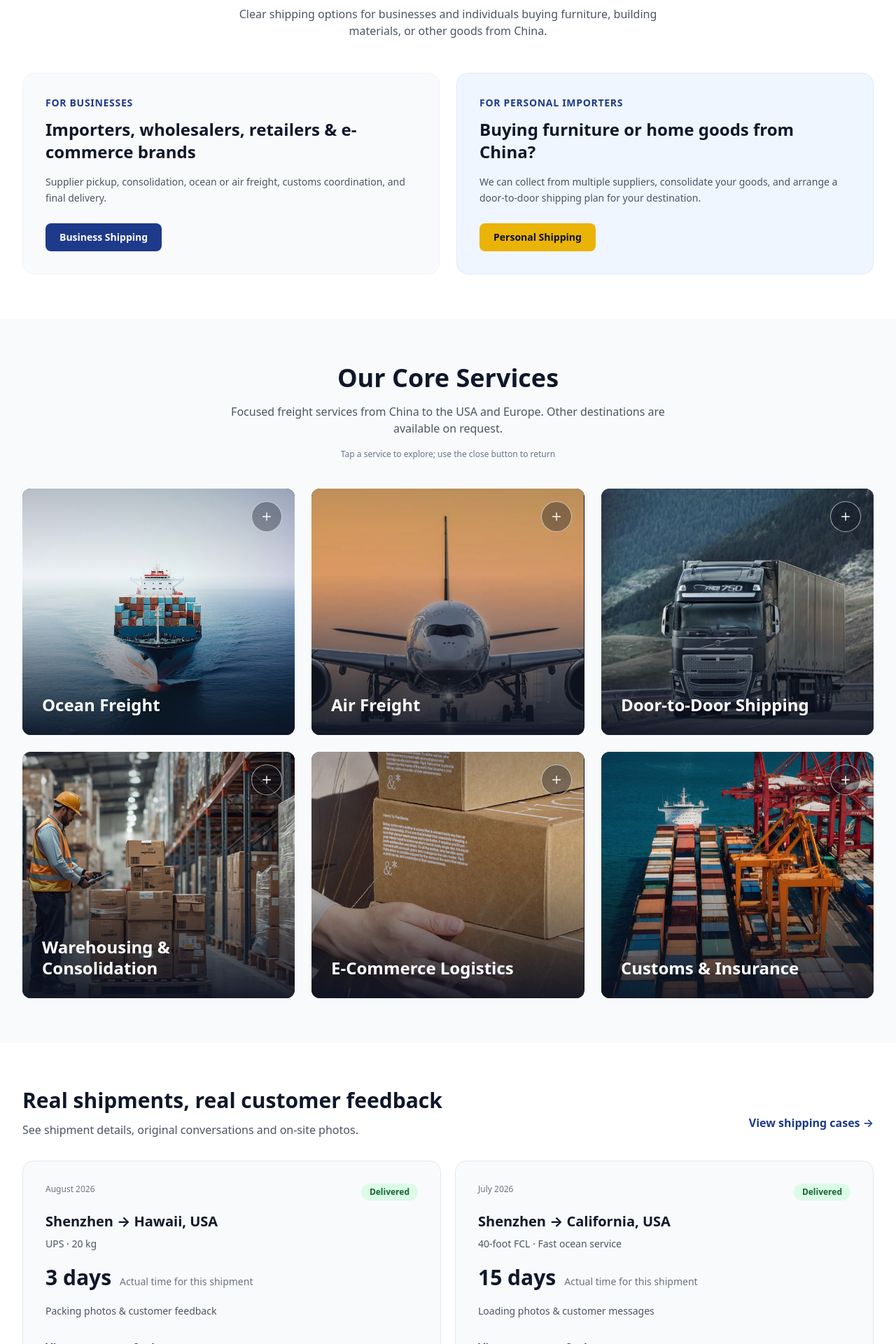
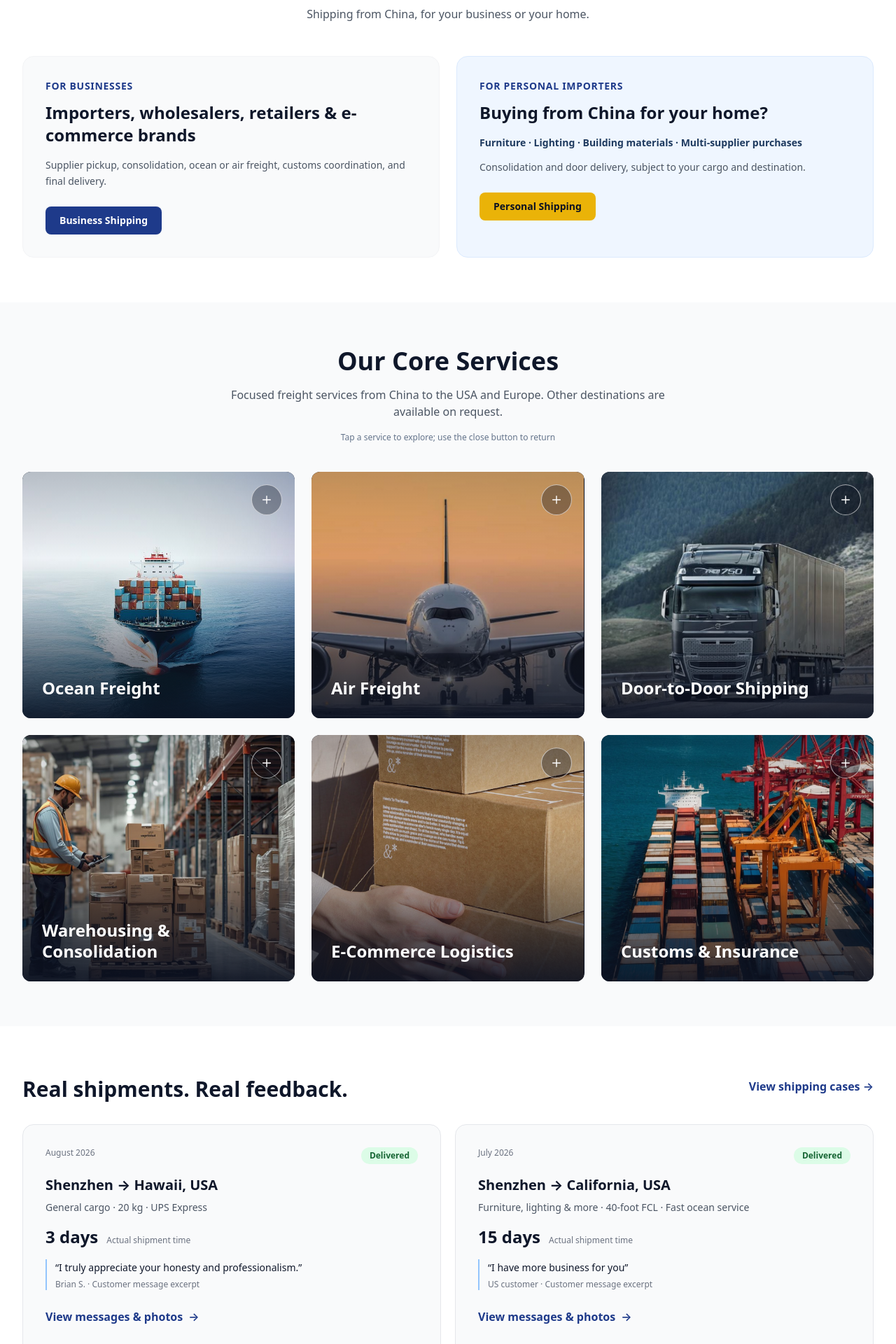
Before and after one commit to chengyao2323-sketch/huanfa-logistics, a Next.js app: page / in a window 1280 px wide. Shown: the part 880-2800 px from the top of the page at 70% size. Built offline with nearby package versions, Linux system fonts and the light colour scheme.

Commit message:
Simplify homepage strengths, shipment highlights and quote entry

```diff
--- a/src/app/page.tsx
+++ b/src/app/page.tsx
@@ -10,6 +10,15 @@ import CargoProcess from "@/components/CargoProcess";
 export default function HomePage() {
  const t = useT();
  const { locale } = useI18n();
+ const strengths = locale === "zh" ? [
+   { title: "深圳集货", description: "集中收货、核对数量，再安排出运。" },
+   { title: "多供应商协调", description: "不同供应商的货物，统一跟进。" },
+   { title: "Chris 持续跟进", description: "从询价到交付，一个联系人。" },
+ ] : [
+   { title: "Shenzhen consolidation", description: "Receive, count and prepare your goods for shipping." },
+   { title: "Multiple suppliers, coordinated", description: "One point of contact for your suppliers in China." },
+   { title: "Chris follows your shipment", description: "From quotation to delivery, one familiar contact." },
+ ];
  return <>
 {/* Hero */}
       <section className="relative bg-gradient-to-br from-brand-900 via-brand-800 to-brand-700 text-white overflow-hidden">
@@ -38,7 +47,7 @@ export default function HomePage() {
                 href="/contact"
                 className="inline-flex items-center gap-2 bg-accent-500 text-brand-900 px-6 py-3 rounded-lg font-bold hover:bg-accent-600 transition-colors"
               >
-                {t.hero.getQuote}
+                {t.nav.getQuote}
                 <svg className="w-4 h-4" fill="none" stroke="currentColor" viewBox="0 0 24 24">
                   <path strokeLinecap="round" strokeLinejoin="round" strokeWidth={2} d="M17 8l4 4m0 0l-4 4m4-4H3" />
                 </svg>
@@ -64,7 +73,7 @@ export default function HomePage() {
               {locale === "zh" ? "我们为谁运输" : "Who We Ship For"}
             </h2>
             <p className="mx-auto max-w-2xl text-gray-600">
-              {locale === "zh" ? "为企业进口商和从中国采购家具、建材或其他商品的个人客户提供清晰的运输方案。" : "Clear shipping options for businesses and individuals buying furniture, building materials, or other goods from China."}
+              {locale === "zh" ? "企业采购或个人进口，都有对应的运输方案。" : "Shipping from China, for your business or your home."}
             </p>
           </div>
           <div className="grid gap-6 lg:grid-cols-2">
@@ -78,8 +87,9 @@ export default function HomePage() {
             </div>
             <div className="rounded-2xl border border-brand-100 bg-brand-50 p-8">
               <div className="mb-3 text-sm font-bold uppercase tracking-wider text-brand-600">{locale === "zh" ? "个人进口客户" : "For Personal Importers"}</div>
-              <h3 className="mb-4 text-2xl font-bold text-brand-800">{locale === "zh" ? "从中国购买家具、建材或家居用品？" : "Buying furniture or home goods from China?"}</h3>
-              <p className="mb-6 text-sm leading-relaxed text-gray-600">{locale === "zh" ? "我们可从多个供应商收货、集中整理，并根据目的地安排门到门运输方案。" : "We can collect from multiple suppliers, consolidate your goods, and arrange a door-to-door shipping plan for your destination."}</p>
+              <h3 className="mb-4 text-2xl font-bold text-brand-800">{locale === "zh" ? "从中国采购，运到您家" : "Buying from China for your home?"}</h3>
+              <p className="mb-3 text-sm font-semibold leading-relaxed text-brand-700">{locale === "zh" ? "家具 · 灯具 · 建材 · 多供应商采购" : "Furniture · Lighting · Building materials · Multi-supplier purchases"}</p>
+              <p className="mb-6 text-sm leading-relaxed text-gray-600">{locale === "zh" ? "集货并协调门到门运输，方案按货物及目的地确认。" : "Consolidation and door delivery, subject to your cargo and destination."}</p>
               <Link href="/personal-shipping-from-china" className="inline-flex rounded-lg bg-accent-500 px-5 py-2.5 text-sm font-bold text-brand-900 hover:bg-accent-600">
                 {locale === "zh" ? "个人运输指南" : "Personal Shipping"}
               </Link>
@@ -111,7 +121,20 @@ export default function HomePage() {
         <OperationsGallery />
       </section>
 
-<section id="about" className="bg-brand-50 py-14"><div className="mx-auto max-w-7xl px-4 sm:px-6 lg:px-8"><div className="grid gap-6 lg:grid-cols-[1.6fr_1fr] lg:items-center"><div><h2 className="mb-4 text-2xl font-bold text-brand-800">{locale === "zh" ? "一个联系人，持续跟进您的货物" : "One contact from quotation to delivery"}</h2><p className="leading-7 text-gray-600">{t.about.p1}</p></div><div className="flex flex-wrap gap-3"><Link href="/about" className="inline-flex min-h-11 items-center rounded-lg border border-brand-200 bg-white px-5 font-semibold text-brand-600">{t.about.learnMore}</Link><Link href="/contact" className="inline-flex min-h-11 items-center rounded-lg bg-brand-600 px-5 font-semibold text-white">{locale === "zh" ? "联系 Chris Yu" : "Talk to Chris Yu"}</Link></div></div></div></section>
+      <section id="about" className="bg-brand-50 py-12">
+        <div className="mx-auto max-w-7xl px-4 sm:px-6 lg:px-8">
+          <div className="mb-7 flex flex-wrap items-center justify-between gap-4">
+            <h2 className="text-2xl font-bold text-brand-800">{locale === "zh" ? "您在中国的运输伙伴" : "Your shipping partner in China"}</h2>
+            <Link href="/about" className="inline-flex min-h-11 items-center font-semibold text-brand-600 hover:underline">{locale === "zh" ? "了解焕发 →" : "About Huanfa →"}</Link>
+          </div>
+          <div className="grid gap-6 sm:grid-cols-3">
+            {strengths.map(item => <div key={item.title} className="border-l-2 border-brand-300 pl-4">
+              <h3 className="mb-2 font-bold text-brand-800">{item.title}</h3>
+              <p className="text-sm leading-6 text-gray-600">{item.description}</p>
+            </div>)}
+          </div>
+        </div>
+      </section>
 
 {/* Carriers */}
       <section className="py-12 lg:py-16 bg-gray-50" id="carriers">
@@ -129,18 +152,18 @@ export default function HomePage() {
       </section>
 
 {/* CTA */}
-      <section className="bg-gradient-to-r from-brand-800 to-brand-700 text-white py-16 lg:py-20">
+      <section id="quote" className="bg-gradient-to-r from-brand-800 to-brand-700 text-white py-16 lg:py-20">
         <div className="max-w-7xl mx-auto px-4 sm:px-6 lg:px-8 text-center">
           <h2 className="text-3xl lg:text-4xl font-bold mb-4">{t.cta.title}</h2>
           <p className="text-blue-100/80 text-lg mb-8 max-w-2xl mx-auto">
-            {t.cta.description}
+            {locale === "zh" ? "不知道重量或体积？先通过 WhatsApp 或邮件发产品照片也可以。" : "Not sure about weight or volume? Send product photos via WhatsApp or email to get started."}
           </p>
           <div className="flex flex-wrap justify-center gap-4">
             <Link
               href="/contact"
               className="inline-flex items-center gap-2 bg-accent-500 text-brand-900 px-8 py-3.5 rounded-lg font-bold text-lg hover:bg-accent-600 transition-colors"
             >
-              {t.cta.button}
+              {t.nav.getQuote}
               <svg className="w-5 h-5" fill="none" stroke="currentColor" viewBox="0 0 24 24">
                 <path strokeLinecap="round" strokeLinejoin="round" strokeWidth={2} d="M17 8l4 4m0 0l-4 4m4-4H3" />
               </svg>
--- a/src/components/ShipmentHighlights.tsx
+++ b/src/components/ShipmentHighlights.tsx
@@ -7,25 +7,28 @@ export default function ShipmentHighlights() {
   const { locale } = useI18n();
   const zh = locale === "zh";
   const cases = [
-    { id: "hawaii-express", title: zh ? "深圳 → 美国夏威夷" : "Shenzhen → Hawaii, USA", service: "UPS · 20 kg", date: zh ? "2026年8月" : "August 2026", time: zh ? "3天" : "3 days", evidence: zh ? "包装实拍与客户反馈" : "Packing photos & customer feedback" },
-    { id: "container-shipment-case", title: zh ? "深圳 → 美国加州" : "Shenzhen → California, USA", service: zh ? "40英尺整柜 · 海运快船" : "40-foot FCL · Fast ocean service", date: zh ? "2026年7月" : "July 2026", time: zh ? "15天" : "15 days", evidence: zh ? "装柜实拍与客户聊天记录" : "Loading photos & customer messages" },
+    { id: "hawaii-express", title: zh ? "深圳 → 美国夏威夷" : "Shenzhen → Hawaii, USA", service: zh ? "普通货物 · 20 kg · UPS 快递" : "General cargo · 20 kg · UPS Express", date: zh ? "2026年8月" : "August 2026", time: zh ? "3天" : "3 days", quote: zh ? "我非常欣赏你的诚信和专业。" : "I truly appreciate your honesty and professionalism.", customer: "Brian S." },
+    { id: "container-shipment-case", title: zh ? "深圳 → 美国加州" : "Shenzhen → California, USA", service: zh ? "家具、灯具等 · 40英尺整柜 · 海运快船" : "Furniture, lighting & more · 40-foot FCL · Fast ocean service", date: zh ? "2026年7月" : "July 2026", time: zh ? "15天" : "15 days", quote: zh ? "我还有更多业务交给你。" : "I have more business for you", customer: zh ? "美国客户" : "US customer" },
   ];
   return <section id="customer-feedback" className="bg-white py-14 lg:py-16">
     <div className="mx-auto max-w-7xl px-4 sm:px-6 lg:px-8">
       <div className="mb-8 flex flex-wrap items-end justify-between gap-4">
-        <div><h2 className="text-3xl font-bold text-brand-800">{zh ? "已完成的真实运输" : "Real shipments, real customer feedback"}</h2><p className="mt-3 text-gray-600">{zh ? "查看出货记录、原始聊天及现场照片。" : "See shipment details, original conversations and on-site photos."}</p></div>
+        <h2 className="text-3xl font-bold text-brand-800">{zh ? "已完成的真实运输" : "Real shipments. Real feedback."}</h2>
         <Link href="/shipment-cases" className="inline-flex min-h-11 items-center font-semibold text-brand-600 hover:underline">{zh ? "查看全部案例 →" : "View shipping cases →"}</Link>
       </div>
       <div className="grid gap-5 md:grid-cols-2">
         {cases.map(item => <article key={item.id} id={item.id === "container-shipment-case" ? item.id : undefined} className="scroll-mt-28 rounded-2xl border border-gray-200 bg-gray-50 p-6 sm:p-8">
           <div className="mb-4 flex justify-between gap-3 text-xs"><span className="font-medium text-gray-500">{item.date}</span><span className="rounded-full bg-green-100 px-3 py-1 font-bold text-green-800">{zh ? "已签收" : "Delivered"}</span></div>
           <h3 className="text-xl font-bold text-brand-800">{item.title}</h3><p className="mt-2 text-sm text-gray-600">{item.service}</p>
-          <div className="my-5 flex items-baseline gap-3"><span className="text-3xl font-bold text-brand-800">{item.time}</span><span className="text-sm text-gray-500">{zh ? "本票实际时效" : "Actual time for this shipment"}</span></div>
-          <p className="mb-5 text-sm text-gray-600">{item.evidence}</p>
+          <div className="my-4 flex flex-wrap items-baseline gap-x-3 gap-y-1"><span className="text-2xl font-bold text-brand-800">{item.time}</span><span className="text-xs text-gray-500">{zh ? "本票实际时效" : "Actual shipment time"}</span></div>
+          <figure className="mb-4 border-l-2 border-brand-300 pl-3">
+            <blockquote className="text-sm leading-6 text-brand-800">“{item.quote}”</blockquote>
+            <figcaption className="mt-1 text-xs text-gray-500">{item.customer} · {zh ? "客户反馈节选译文" : "Customer message excerpt"}</figcaption>
+          </figure>
           <Link href={`/shipment-cases#${item.id}`} className="inline-flex min-h-11 items-center gap-2 font-semibold text-brand-600 hover:underline">{zh ? "查看完整记录与照片" : "View messages & photos"}<span aria-hidden="true">→</span></Link>
         </article>)}
       </div>
-      <p className="mt-5 text-xs leading-6 text-gray-500">{zh ? "案例时效仅代表对应货件，您的路线、时效和费用将按货物及目的地单独确认。" : "These delivery times describe individual shipments. Your route, estimated timing and price are confirmed for your cargo and destination."}</p>
+      <p className="mt-5 text-xs leading-6 text-gray-500">{zh ? "时效仅代表上述货件，并非其他货件的承诺；路线、预计时效及费用按货物和目的地确认。" : "Times shown are shipment-specific, not guarantees. Your route, timing and price depend on cargo and destination."}</p>
     </div>
   </section>;
 }
```
